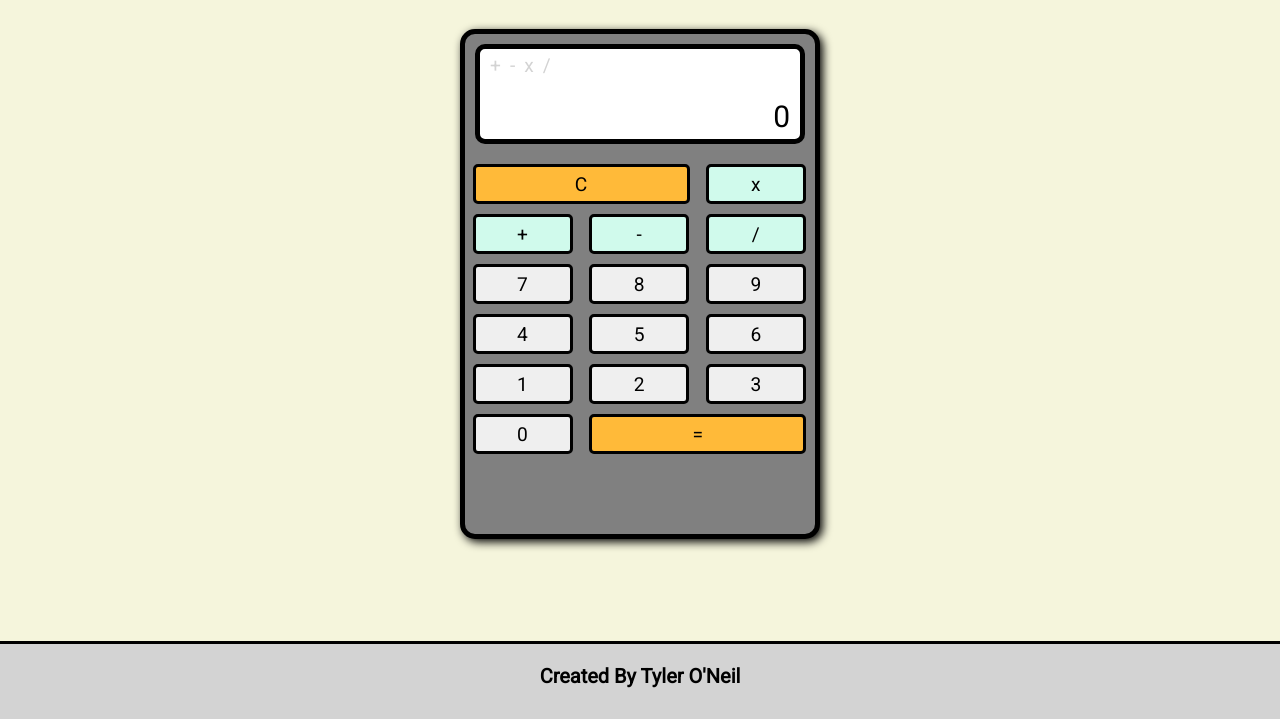
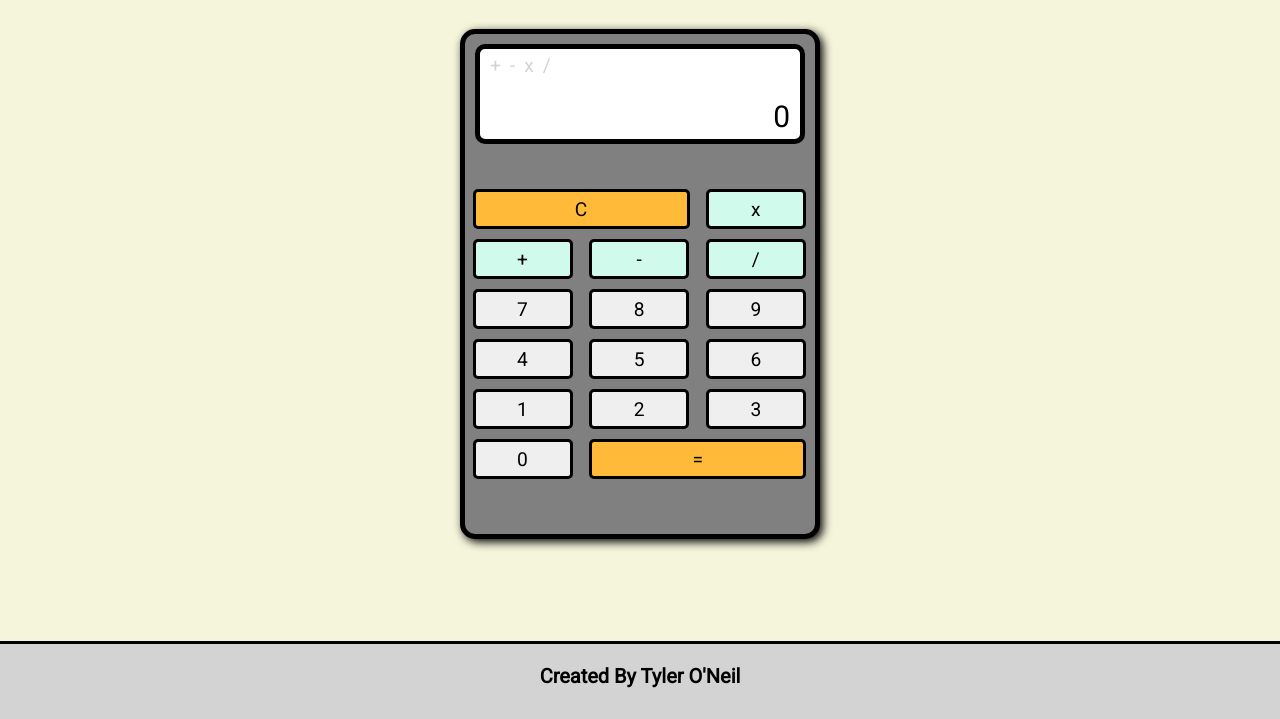
Before and after one commit to tyleroneil72/calculator, a plain HTML site: page index.html in a window 1280 px wide. Shown: the part 81-800 px from the top of the page. Drawn offline with Linux system fonts and the light colour scheme.

Commit message:
Update styles.css
moved grid down

```diff
--- a/assets/styles.css
+++ b/assets/styles.css
@@ -107,7 +107,7 @@ button:hover {
 
 #grid {
     position: relative;
-    top: 30px;
+    top: 55px;
     left: 7.5px;
     display: grid;
     grid-template-columns: 1fr 1fr 1fr;
```
